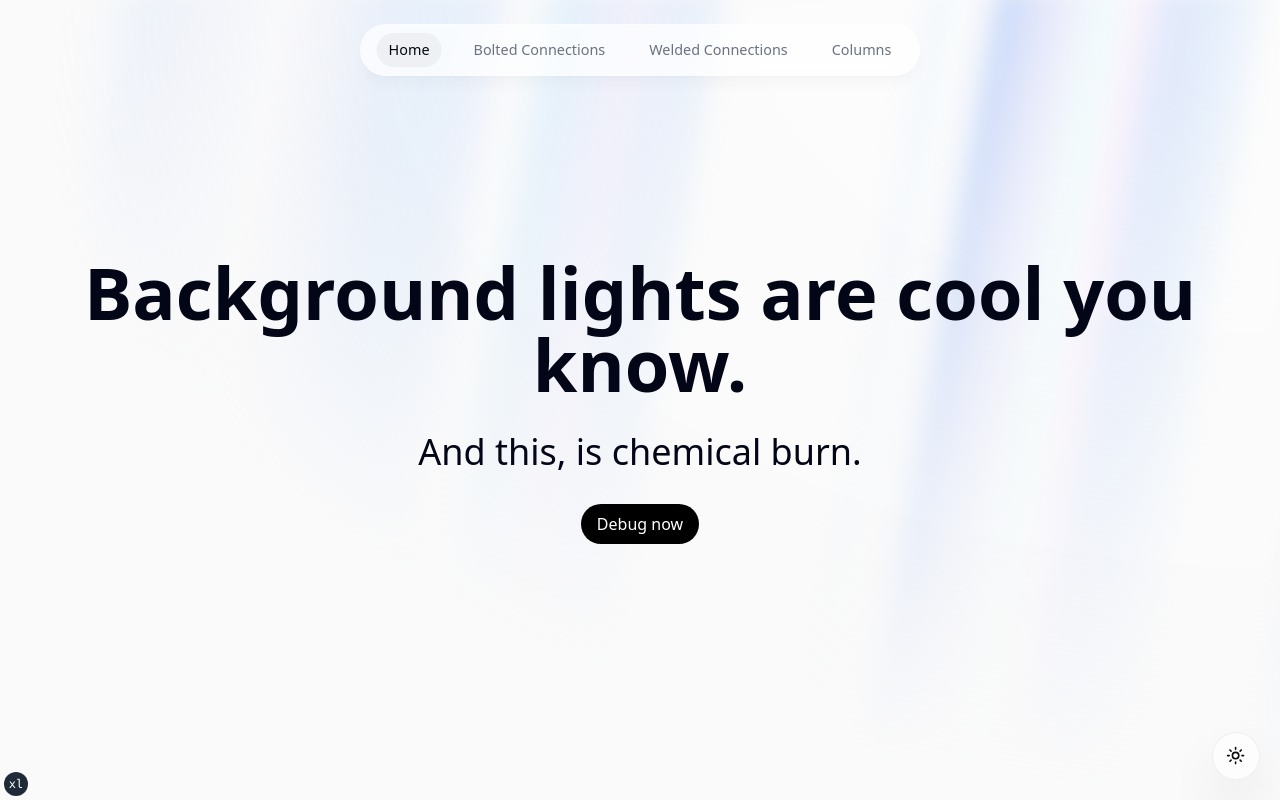
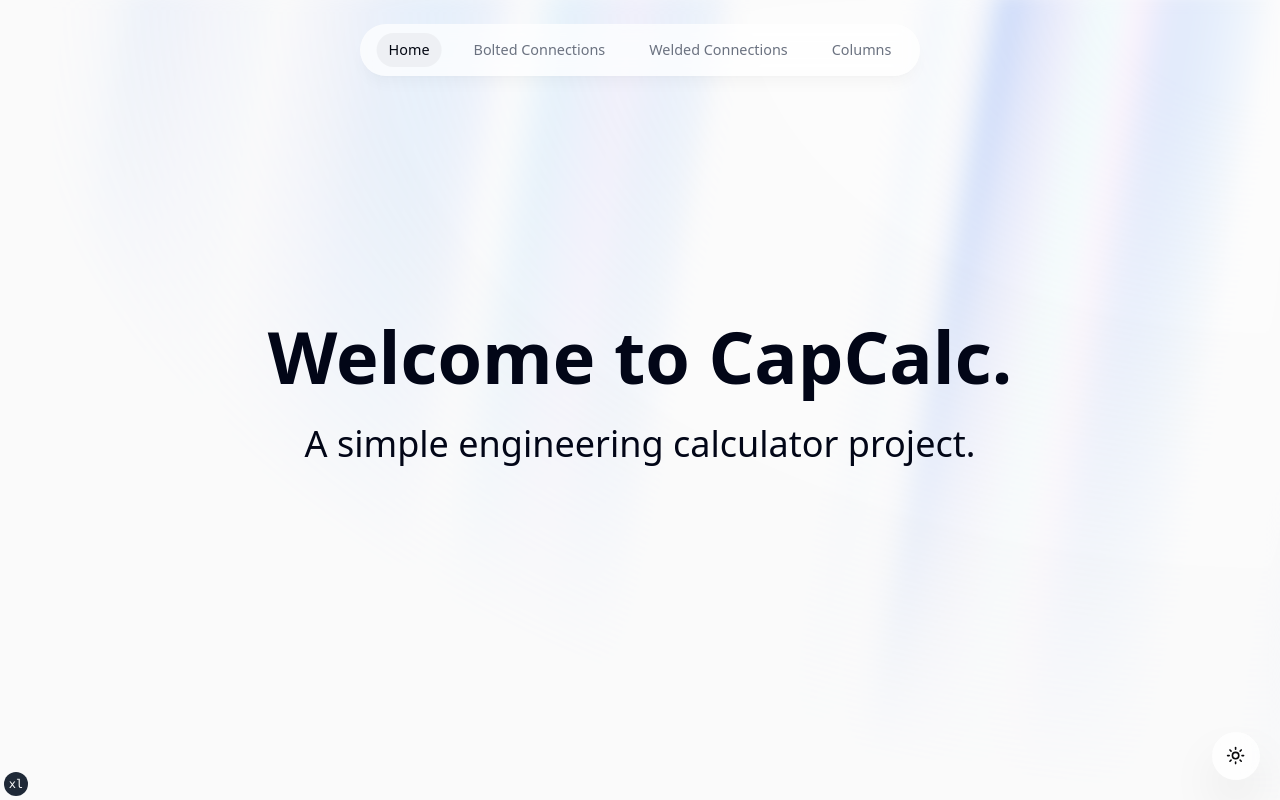
Before and after one commit to mjbalcueva/capcalc, a Next.js app: page / in a window 1280 px wide. Built offline with nearby package versions, Linux system fonts and the light colour scheme.

Commit message:
chore: Update header and theme toggle styles

```diff
--- a/src/components/header.tsx
+++ b/src/components/header.tsx
@@ -12,7 +12,7 @@ export default function Header() {
 	return (
 		<header className="relative z-[999]">
 			<motion.div
-				className="fixed left-1/2 top-0 h-[4.5rem] w-full rounded-none border border-white border-opacity-40 bg-white bg-opacity-70 shadow-lg shadow-black/[0.03] backdrop-blur-[0.5rem] dark:border-gray-600/40 dark:bg-gray-950 dark:bg-opacity-65 sm:top-6 sm:h-[3.25rem] sm:w-[35rem] sm:rounded-full"
+				className="fixed left-1/2 top-0 h-[4.5rem] w-full rounded-none border border-white border-opacity-10 bg-white bg-opacity-70 shadow-lg shadow-black/[0.03] backdrop-blur-[0.5rem] dark:border-gray-600/30 dark:bg-black dark:bg-opacity-35 sm:top-6 sm:w-[35rem] sm:rounded-full lg:h-[3.25rem]"
 				initial={{ y: -100, x: '-50%', opacity: 0 }}
 				animate={{ y: 0, x: '-50%', opacity: 1 }}
 			></motion.div>
@@ -28,7 +28,7 @@ export default function Header() {
 						>
 							<Link
 								className={cn(
-									'flex w-full items-center justify-center px-3 py-3 transition hover:text-gray-950 dark:text-gray-500 dark:hover:text-gray-300',
+									'flex w-full items-center justify-center px-3 py-3 text-center transition hover:text-gray-950 dark:text-gray-500 dark:hover:text-gray-300',
 									{
 										'text-gray-950 dark:text-gray-200': pathname === link.href
 									}
--- a/src/components/hero.tsx
+++ b/src/components/hero.tsx
@@ -17,14 +17,11 @@ const HeroSection = () => {
 				className="relative flex flex-col items-center justify-center gap-4 px-4"
 			>
 				<div className="text-center text-3xl font-bold dark:text-white md:text-7xl">
-					Background lights are cool you know.
+					Welcome to CapCalc.
 				</div>
 				<div className="py-4 text-base font-extralight dark:text-neutral-200 md:text-4xl">
-					And this, is chemical burn.
+					A simple engineering calculator project.
 				</div>
-				<button className="w-fit rounded-full bg-black px-4 py-2 text-white dark:bg-white dark:text-black">
-					Debug now
-				</button>
 			</motion.div>
 		</AuroraBackground>
 	)
--- a/src/components/theme-toggle.tsx
+++ b/src/components/theme-toggle.tsx
@@ -11,7 +11,7 @@ export function ThemeToggle() {
 		<Button
 			variant="outline"
 			size="icon"
-			className="fixed bottom-5 right-5 flex h-[3rem] w-[3rem] items-center justify-center rounded-full border border-gray-200 border-opacity-60 bg-white bg-opacity-60 shadow-2xl backdrop-blur-[0.5rem] transition-all hover:scale-[1.15] active:scale-105 dark:border-gray-600/40 dark:bg-gray-950 dark:bg-opacity-55"
+			className="fixed bottom-5 right-5 flex h-[3rem] w-[3rem] items-center justify-center rounded-full border border-white border-opacity-10 bg-white bg-opacity-70 shadow-2xl backdrop-blur-[0.5rem] transition-all hover:scale-[1.15] active:scale-105 dark:border-gray-600/30 dark:bg-black dark:bg-opacity-25 dark:text-gray-300"
 			onClick={() => setTheme(theme === 'dark' ? 'light' : 'dark')}
 		>
 			<Sun className="h-[1.2rem] w-[1.2rem] rotate-0 scale-100 transition-all dark:-rotate-90 dark:scale-0" />
```
